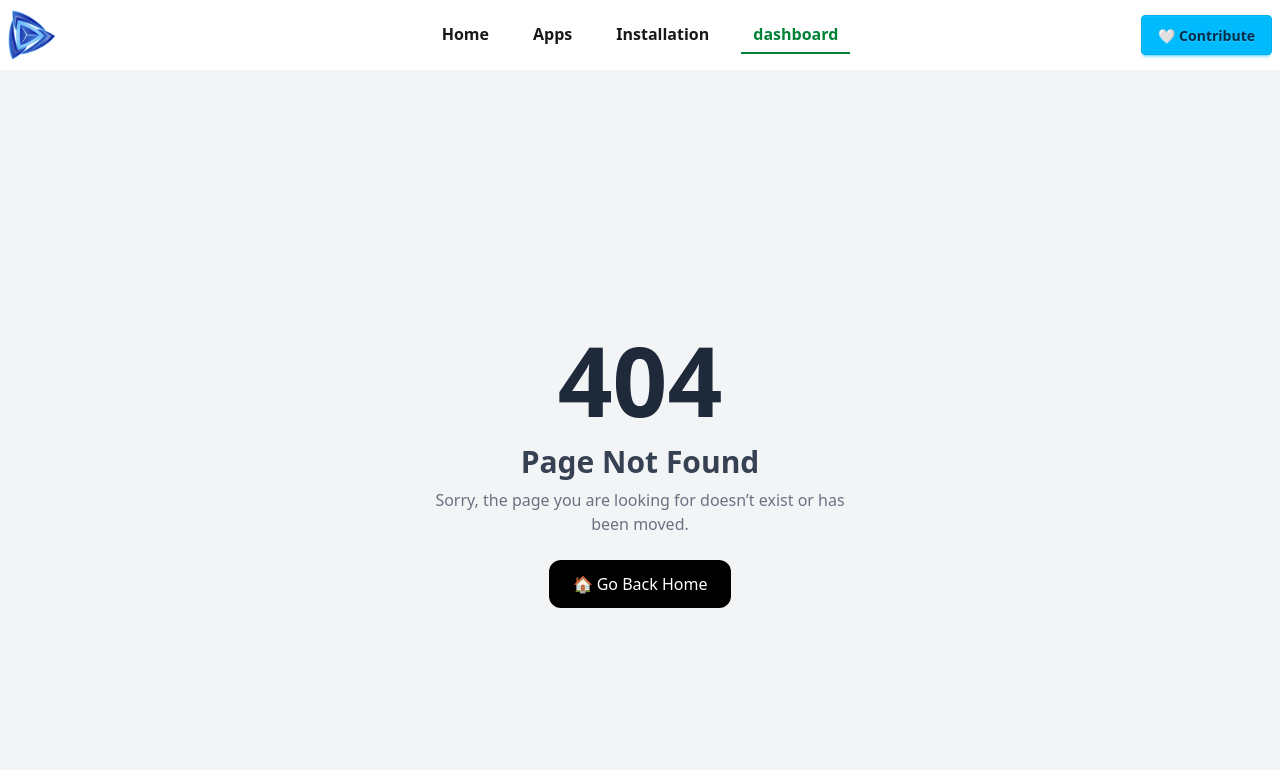
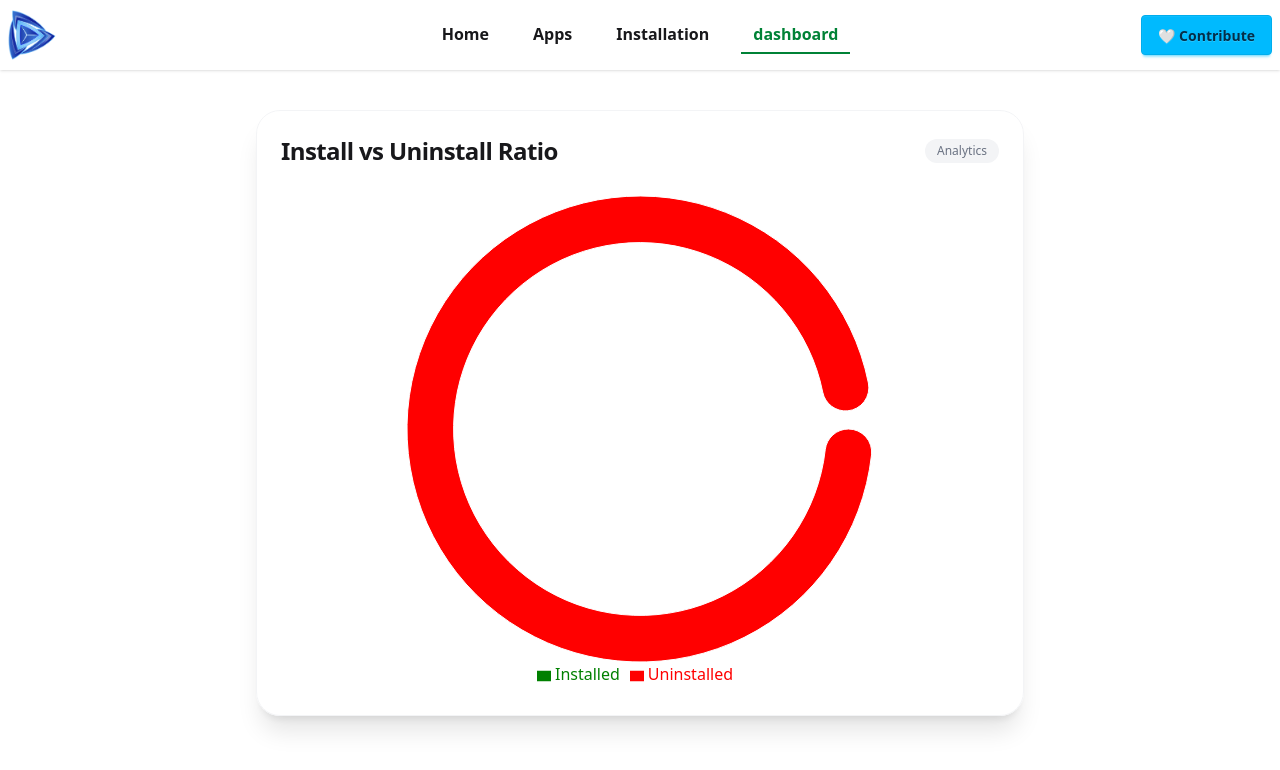
Before and after one commit to MahbubaSultanaEty/next-js-my-play-store, a Next.js app: page /dashboard in a window 1280 px wide. Before the commit this address had no page. Shown: the top 770 px of the page. Built offline with nearby package versions, Linux system fonts and the light colour scheme.

Commit message:
Added piechart from 'reacharts'

```diff
--- a/package.json
+++ b/package.json
@@ -16,7 +16,8 @@
     "react-icons": "^5.6.0",
     "react-spinner": "^0.2.7",
     "react-spinners": "^0.17.0",
-    "react-toastify": "^11.0.5"
+    "react-toastify": "^11.0.5",
+    "recharts": "^3.8.1"
   },
   "devDependencies": {
     "@tailwindcss/postcss": "^4",
--- /dev/null
+++ b/src/Components/ui/ChartLegend.jsx
@@ -0,0 +1,23 @@
+import React from 'react';
+
+const ChartLegend = () => {
+  return (
+    <div className="flex items-center justify-center gap-6 mt-4">
+
+      {/* Installed */}
+      <div className="flex items-center gap-2">
+        <span className="w-3 h-3 border rounded-full bg-white-500"></span>
+        <p className="text-sm text-gray-600">Installed</p>
+      </div>
+
+      {/* Uninstalled */}
+      <div className="flex items-center gap-2">
+        <span className="w-3 h-3 rounded-full bg-red-500"></span>
+        <p className="text-sm text-gray-600">Uninstalled</p>
+      </div>
+
+    </div>
+  );
+};
+
+export default ChartLegend;
--- /dev/null
+++ b/src/app/dashboard/page.jsx
@@ -0,0 +1,61 @@
+'use client'
+import React, { useContext } from 'react';
+import { AppsInstalledContext } from '../context/InstallAppsContextProvider';
+import useApps from '@/hooks/useApps';
+import { Legend, Pie, PieChart, Tooltip } from 'recharts';
+import ChartLegend from '@/Components/ui/ChartLegend';
+
+
+
+const Dashboard = () => {
+    const { installedApps } = useContext(AppsInstalledContext);
+    const { apps } = useApps();
+    console.log(apps, "apps");
+    const unInstalledAppsLength = apps.length - installedApps.length;
+
+    const chartData = [
+        { name: "Installed", value: installedApps.length, fill: "green" },
+        {name: "Uninstalled", value: unInstalledAppsLength, fill: "red"}
+    ]
+
+    return (
+        <div className="w-full max-w-3xl mx-auto mt-10">
+      <div className="bg-white/80 backdrop-blur-xl rounded-3xl shadow-xl p-6 border border-gray-100">
+
+        {/* Header */}
+        <div className="mb-6 flex items-center justify-between">
+          <h2 className="text-xl md:text-2xl font-bold tracking-tight">
+            Install vs Uninstall Ratio
+          </h2>
+          <span className="text-xs bg-gray-100 px-3 py-1 rounded-full text-gray-500">
+            Analytics
+          </span>
+        </div>
+
+        {/* Chart Area */}
+        <div className="flex items-center justify-center ">
+                    <PieChart style={{ width: '100%', maxWidth: '500px', maxHeight: '80vh', aspectRatio: 1 }} responsive>
+      <Pie
+        data={chartData}
+        innerRadius="80%"
+        outerRadius="100%"
+        // Corner radius is the rounded edge of each pie slice
+        cornerRadius="50%"
+
+        // padding angle is the gap between each pie slice
+        paddingAngle={5}
+        dataKey="value"
+        isAnimationActive={true}
+              >
+             <Legend></Legend>
+      </Pie>
+      <Tooltip></Tooltip>
+            </PieChart>
+
+        </div>
+      </div>
+    </div>
+    );
+};
+
+export default Dashboard;
--- a/src/app/installation/page.jsx
+++ b/src/app/installation/page.jsx
@@ -2,6 +2,7 @@
 import React, { useContext } from 'react';
 import { AppsInstalledContext } from '../context/InstallAppsContextProvider';
 import Image from 'next/image';
+import { toast } from 'react-toastify';
 
 
 
@@ -12,7 +13,10 @@ const InstallationPage = () => {
     console.log(installedApps, "contextData");
 
     const handleUninstall = (app) => {
+        const restApps = installedApps.filter(iApp => iApp.id !== app.id);
 
+        setInstalledApps(restApps);
+        toast.warning(`${app.title} is uninstalled!`)
     }
     return (
        <div className="p-8">
```
Also changed, not shown: 1 other file (tests, documents, lock files or other folders).
